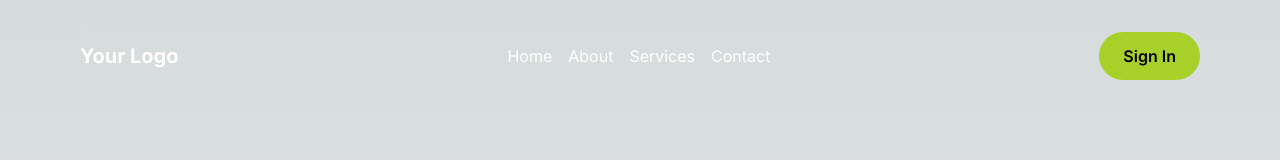
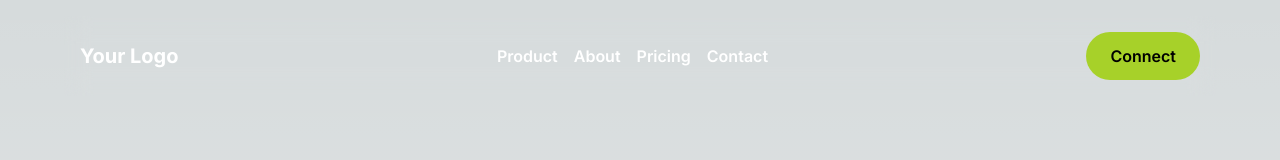
Before and after one commit to Saiwebdev2005/smart_rent_payment_app, a Next.js app in the folder f_smart_rent_payment/: page / in a window 1280 px wide. Shown: the top 160 px of the page. Built offline with nearby package versions, Linux system fonts and the light colour scheme.

Commit message:
Link to pricing n hover effect in nav

```diff
--- a/f_smart_rent_payment/src/app/layout.tsx
+++ b/f_smart_rent_payment/src/app/layout.tsx
@@ -1,6 +1,7 @@
 import type { Metadata } from "next";
 import { Inter } from "next/font/google";
 import "./globals.css";
+import Navbar from "@/components/Navbar/Navbar";
 
 const inter = Inter({ subsets: ["latin"] });
 
@@ -16,7 +17,10 @@ export default function RootLayout({
 }>) {
   return (
     <html lang="en">
-      <body className={inter.className}>{children}</body>
+
+      <body className={inter.className}>
+      <Navbar/>
+      {children}</body>
     </html>
   );
 }
--- a/f_smart_rent_payment/src/components/Home/HomeSection/HomeSection.tsx
+++ b/f_smart_rent_payment/src/components/Home/HomeSection/HomeSection.tsx
@@ -5,7 +5,6 @@ import FeatureSection from '../FeatureSection/FeatureSection'
 function HomeSection() {
   return (
     <div className=''>
-      <Navbar/>
       <HeroSection/>
       <FeatureSection/>
     </div>
--- a/f_smart_rent_payment/src/components/Navbar/Navbar.tsx
+++ b/f_smart_rent_payment/src/components/Navbar/Navbar.tsx
@@ -1,4 +1,5 @@
 "use client";
+import Link from "next/link";
 import React, { useState } from "react";
 import Button from "../Button/Button";
 const Navbar: React.FC = () => {
@@ -9,44 +10,46 @@ const Navbar: React.FC = () => {
   };
 
   return (
-    <div className="w-full">
+    <div className="w-full mb-24">
       <div className="rounded-full overflow-hidden">
         {/* Big screen */}
         <div className="hidden md:block">
           <nav className="fixed top-0 left-0 right-0 p-4 my-4 flex flex-wrap items-center justify-between bg-opacity-20 backdrop-blur-md  max-w-6xl mx-auto">
-            <div className="text-white font-bold text-xl order-2 w-full md:w-auto md:order-none">
-              Your Logo
-            </div>
+            <Link href="/">
+              <div className="text-white font-bold text-xl order-2 w-full md:w-auto md:order-none">
+                Your Logo
+              </div>
+            </Link>
             <div className="flex-grow text-center order-3 md:order-none w-full md:w-auto">
               {/* Your centered content goes here */}
+              <Link
+                href="#"
+                className="block mt-4 md:inline-block md:mt-0 font-semibold text-white hover:text-c1 mx-2"
+              >
+                Product
+              </Link>
               <a
                 href="#"
-                className="block mt-4 md:inline-block md:mt-0 text-white hover:text-gray-300 mx-2"
-              >
-                Home
-              </a>
-              <a
-                href="#"
-                className="block mt-4 md:inline-block md:mt-0 text-white hover:text-gray-300 mx-2"
+                className="block mt-4 md:inline-block md:mt-0 font-semibold text-white hover:text-c1 mx-2"
               >
                 About
               </a>
+              <Link
+                href="/Pricing"
+                className="block mt-4 md:inline-block md:mt-0 font-semibold text-white hover:text-c1 mx-2"
+              >
+                Pricing
+              </Link>
               <a
                 href="#"
-                className="block mt-4 md:inline-block md:mt-0 text-white hover:text-gray-300 mx-2"
-              >
-                Services
-              </a>
-              <a
-                href="#"
-                className="block mt-4 md:inline-block md:mt-0 text-white hover:text-gray-300 mx-2"
+                className="block mt-4 md:inline-block md:mt-0 font-semibold text-white hover:text-c1 mx-2"
               >
                 Contact
               </a>
             </div>
             <div className=" order-1 md:order-none">
               {/* Sign-in button on the right */}
-              <Button name="Sign In"/>
+              <Button name="Connect" />
             </div>
           </nav>
         </div>
@@ -54,7 +57,7 @@ const Navbar: React.FC = () => {
         <div className="order-4 md:hidden">
           <button
             onClick={toggleMobileMenu}
-            className="text-white hover:text-gray-300 absolute top-0 left-0 p-4 text-3xl"
+            className="text-white hover:text-c1 absolute top-0 left-0 p-4 text-3xl"
           >
             {isMobileMenuOpen ? "✕" : "☰"}
           </button>
@@ -64,18 +67,20 @@ const Navbar: React.FC = () => {
           <div className="fixed top-0 left-0 right-0 bottom-0 bg-opacity-20 backdrop-blur-md flex flex-col justify-center items-center">
             <button
               onClick={toggleMobileMenu}
-              className="text-white hover:text-gray-300 absolute top-0 left-0 p-4 text-3xl"
+              className="text-white hover:text-c1 absolute top-0 left-0 p-4 text-3xl"
             >
               ✕
             </button>
             <nav className="flex flex-col space-y-4 justify-center items-center">
-              <h1 className="text-2xl">Logo</h1>
+              <Link href="/">
+                <h1 className="text-2xl">Logo</h1>
+              </Link>
               <div className="flex flex-col justify-center items-center space-y-3">
-                <a href="#">Home</a>
-                <a href="#">Contact</a>
+                <Link href="#">Product</Link>
+                <Link href="/Pricing">Pricing</Link>
               </div>
               <div>
-              <Button name="Sign In"/>
+                <Button name="Connect" />
               </div>
             </nav>
           </div>
```
